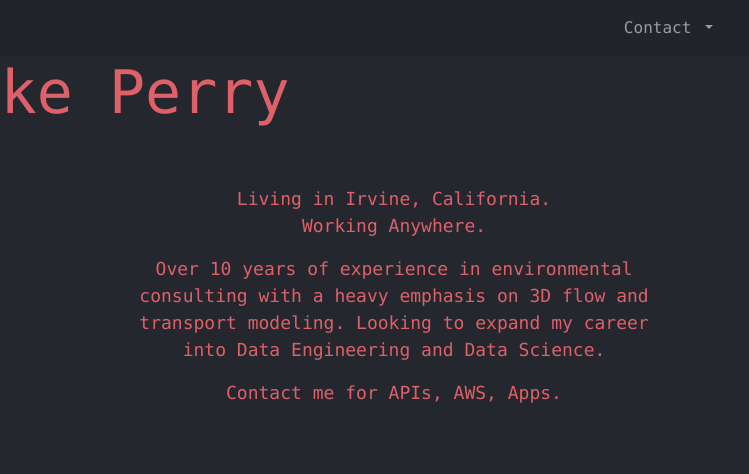
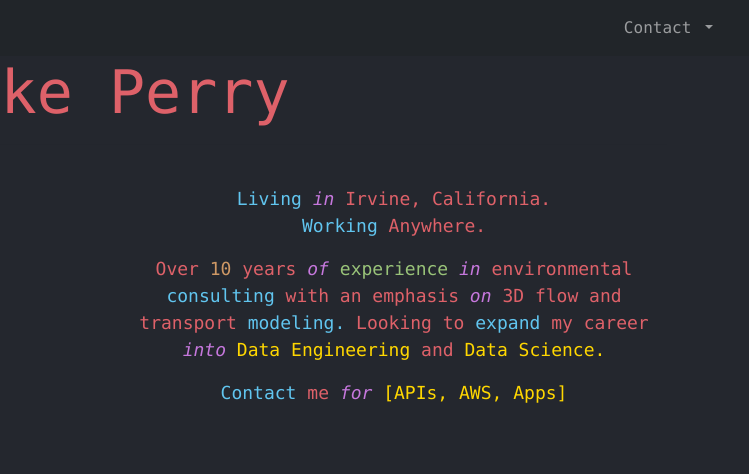
Before and after one commit to jakemperry/jakemperry.github.io, a plain HTML site: page index.html in a window 1280 px wide. Shown: the full height of the page, 531-1280 px from the left. Drawn offline with nearby package versions, Linux system fonts and the light colour scheme.

Commit message:
update styling on text

```diff
--- a/index.html
+++ b/index.html
@@ -29,10 +29,10 @@
                 Contact
               </a>
               <ul class="dropdown-menu hideOnMobile" aria-labelledby="navbarDropdown">
-                <li><a class="dropdown-item hideOnMobile" href="https://www.linkedin.com/in/jakemperry">LinkedIn</a></li>
-                <li><a class="dropdown-item hideOnMobile" href="https://www.github.com/jakemperry">GitHub</a></li>
-                <li><a class="dropdown-item hideOnMobile" href="mailto:jakemperry@gmail.com">Email</a></li>
-                <li><a class="dropdown-item hideOnMobile" href="https://twitter.com/forjakeindata">Twitter</a></li>
+                <li><a class="dropdown-item hideOnMobile func" href="https://www.linkedin.com/in/jakemperry">LinkedIn</a></li>
+                <li><a class="dropdown-item hideOnMobile var" href="https://www.github.com/jakemperry">GitHub</a></li>
+                <li><a class="dropdown-item hideOnMobile str" href="mailto:jakemperry@gmail.com">Email</a></li>
+                <li><a class="dropdown-item hideOnMobile ext" href="https://twitter.com/forjakeindata">Twitter</a></li>
               </ul>
             </li>
           </ul>
@@ -55,12 +55,12 @@
       <img src="static/images/IMG_0297 png.png" title="Jake Perry (not from State Farm)" height="250">
     </div>
     <div class="col-lg-6 col-md-12 abstract">
-      <p class=abstract>Living in Irvine, California.  <br>Working Anywhere.</p>
-      <p class="abstract">Over 10 years of experience in environmental consulting with a
-        heavy emphasis on 3D flow and transport modeling.  Looking to expand my career into
-        Data Engineering and Data Science.
+      <p class=abstract><span class="func">Living</span> <span class="var">in</span> Irvine, California.  <br><span class="func">Working</span> Anywhere.</p>
+      <p class="abstract">Over <span class="int">10</span> years <span class="var">of</span> <span class="str">experience</span> <span class="var">in</span> environmental <span class="func">consulting</span>
+        with an emphasis <span class="var">on</span> 3D flow and transport <span class="func">modeling.</span>  Looking to <span class="func">expand</span> my career <span class="var">into</span>
+        <span class="ext">Data Engineering</span> and <span class="ext">Data Science.</span>
       </p>
-      <p class="abstract">Contact me for APIs, AWS, Apps.</p>
+      <p class="abstract"><span class="func">Contact</span> me <span class="var">for</span> <span class="ext">[APIs, AWS, Apps]</span></p>
 
     </div>
   </div>
--- a/static/css/style.css
+++ b/static/css/style.css
@@ -45,3 +45,24 @@ font-size: large;
   font-family: 'Menlo', 'Monaco', 'Courier New', monospace;
   color: white;
 }
+
+.var {
+  color: rgb(198, 120, 221);
+  font-style: italic;
+}
+
+.func {
+  color:rgb(97, 197, 239);
+}
+
+.str {
+  color: rgb(153,195,121);
+}
+
+.ext {
+  color:rgb(255,215,0);
+}
+
+.int {
+  color: rgb(206,152,101);
+}
```
